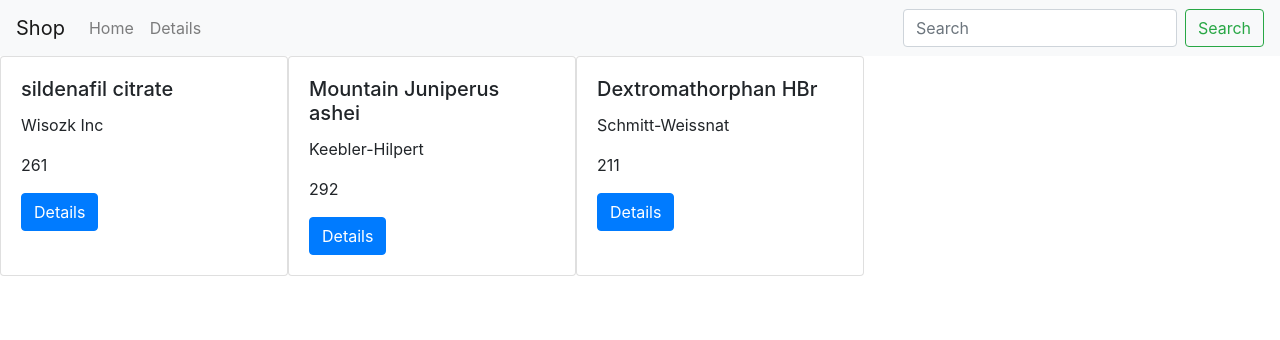
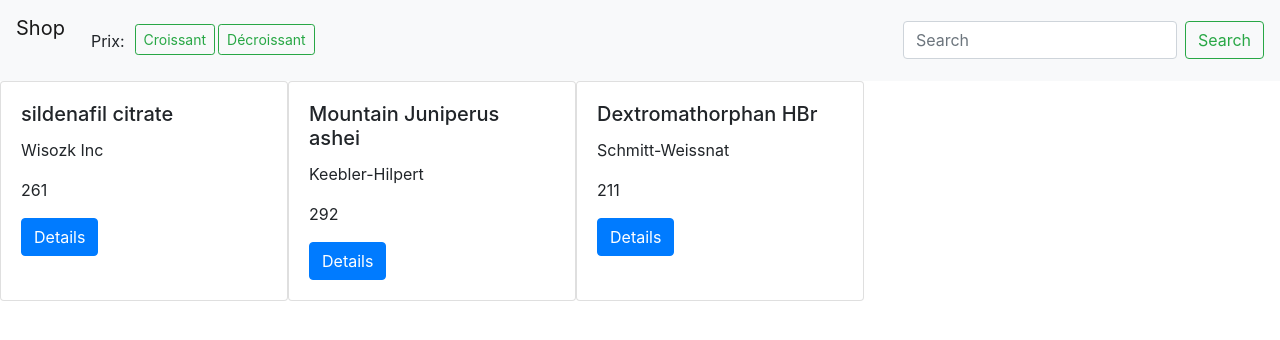
Before and after one commit to bachh92/Mini-app, a React (Create React App) app: page / in a window 1280 px wide. Shown: the top 340 px of the page. Built offline with nearby package versions, Linux system fonts and the light colour scheme.

Commit message:
[MODIF] Search complet + start of sorting

```diff
--- /dev/null
+++ b/src/assets/nav.css
@@ -0,0 +1,15 @@
+.filter{
+    margin-top: 5px;
+}
+
+.button{
+    margin-right: 3px;
+    margin-bottom: 7px;
+}
+
+
+a{
+    align-content: center;
+    margin-bottom: 2%;
+    padding-right: 10px;
+}
--- a/src/component/ListCard/ListCard.js
+++ b/src/component/ListCard/ListCard.js
@@ -10,7 +10,7 @@ export default class ListCard extends Component {
         this.state = {
             list: [],
         };
-        this.searchf = this.searchf.bind(this);
+        this.search = this.search.bind(this);
     }
 
     componentDidMount() {
@@ -22,7 +22,7 @@ export default class ListCard extends Component {
         });
     }
 
-    searchf(data) {
+    search(data) {
         if ( this.props.search !== "" && data.props.product_name.toLowerCase().indexOf(this.props.search.toLowerCase()) === -1 ) {
             return null;
         }
@@ -35,7 +35,7 @@ export default class ListCard extends Component {
                 <ListGroup horizontal>
                     {
                         this.state.list.map(data => {
-                        return this.searchf(data)
+                        return this.search(data)
                         })
                     }
                 </ListGroup>
--- a/src/route/Home/Home.js
+++ b/src/route/Home/Home.js
@@ -4,6 +4,9 @@ import Form from 'react-bootstrap/Form';
 import Navbar from 'react-bootstrap/Navbar';
 import Nav from 'react-bootstrap/Nav';
 import ListCard from '../../component/ListCard/ListCard';
+import Badge from 'react-bootstrap/Badge';
+import '../../assets/nav.css';
+
 
 export default class Home extends Component {
     constructor(props) {
@@ -25,10 +28,13 @@ export default class Home extends Component {
             <body>
                 <div>
                     <Navbar  bg="light" expand="lg">
-                    <Navbar.Brand href="/">Shop</Navbar.Brand>
+                    <Navbar.Brand className="Brand" href="/">Shop</Navbar.Brand>
                     <Nav className="mr-auto">
-                        <Nav.Link href="/">Home</Nav.Link>
-                        <Nav.Link href="/details">Details</Nav.Link>
+                    <div className="filter">
+                        <a>Prix:</a>
+                        <Button className="button" variant="outline-success"  size="sm">Croissant</Button>
+                        <Button className="button" variant="outline-success"  size="sm">Décroissant</Button>
+                    </div>
                     </Nav>
                     <Form inline>
                         <Form.Control ref={this.textInput} type="text" placeholder="Search" className="mr-sm-2" onChange={this.onChange}/>
```
